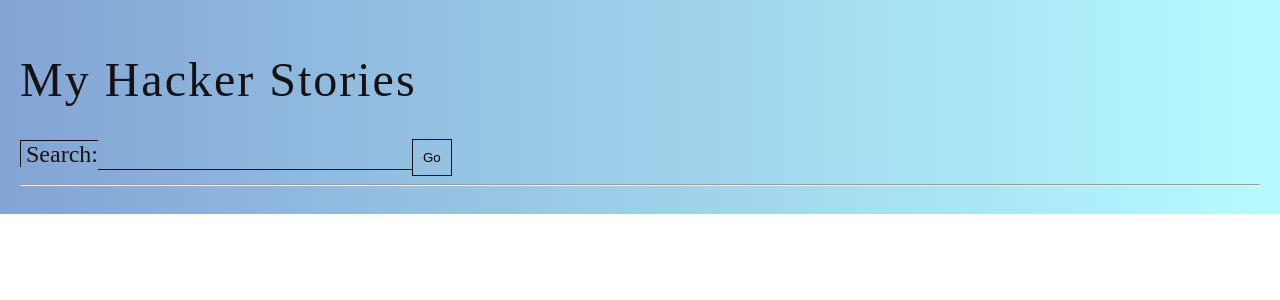
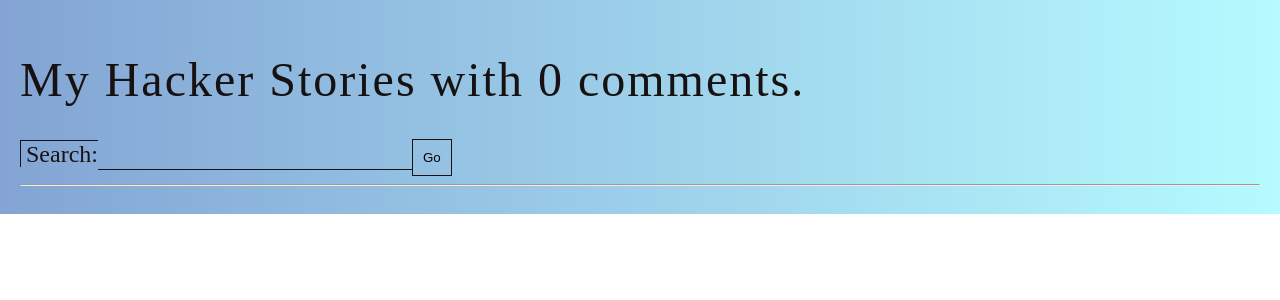
Before and after one commit to diegof95/hacker_stories, a React app: page / in a window 1280 px wide. Shown: the top 300 px of the page. Built offline with nearby package versions, Linux system fonts and the light colour scheme.

Commit message:
Added total of comments in articles as info on header. With useMemo, its value is only calculated when the list changes.

```diff
--- a/src/App.js
+++ b/src/App.js
@@ -1,4 +1,4 @@
-import React, { useState, useEffect, useReducer, useCallback, useRef, memo } from 'react'
+import React, { useState, useEffect, useReducer, useCallback, useRef, memo, useMemo } from 'react'
 import axios from 'axios'
 import './App.css'
 import CheckLogo from './check.svg'
@@ -58,6 +58,14 @@
       throw new Error();
   }
 }
+
+const getSumComments = stories => {
+  console.log('sum')
+  return stories.data.reduce(
+    (result, value) => (result + value.num_comments),
+    0
+  );
+};
 
 function App(props){
   console.log('App render')
@@ -131,11 +139,16 @@
     )
   },
   []
-  )
+  );
+
+  const sumComments = useMemo(() =>
+    getSumComments(stories),
+    [stories]
+  );
 
   return (
     <div className="container">
-      <h1 className="title">My Hacker Stories</h1>
+      <h1 className="title">My Hacker Stories with {sumComments} comments.</h1>
       <form className="" onSubmit={handleSearch}>
         <LabeledInput
           id="search"
@@ -179,7 +192,6 @@
 
 // memo: only re render if props change
 const List = memo((props) =>
-  console.log('List render') ||
   (
     props.list.map( (item) => (
      <Item
```
